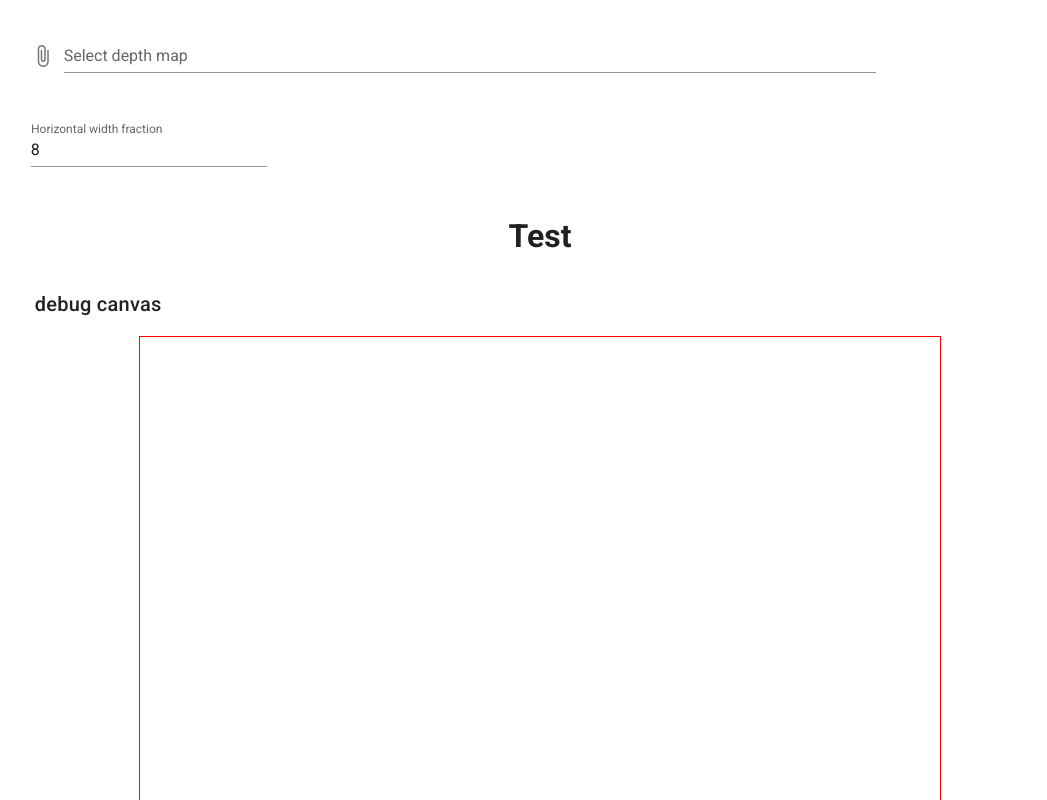
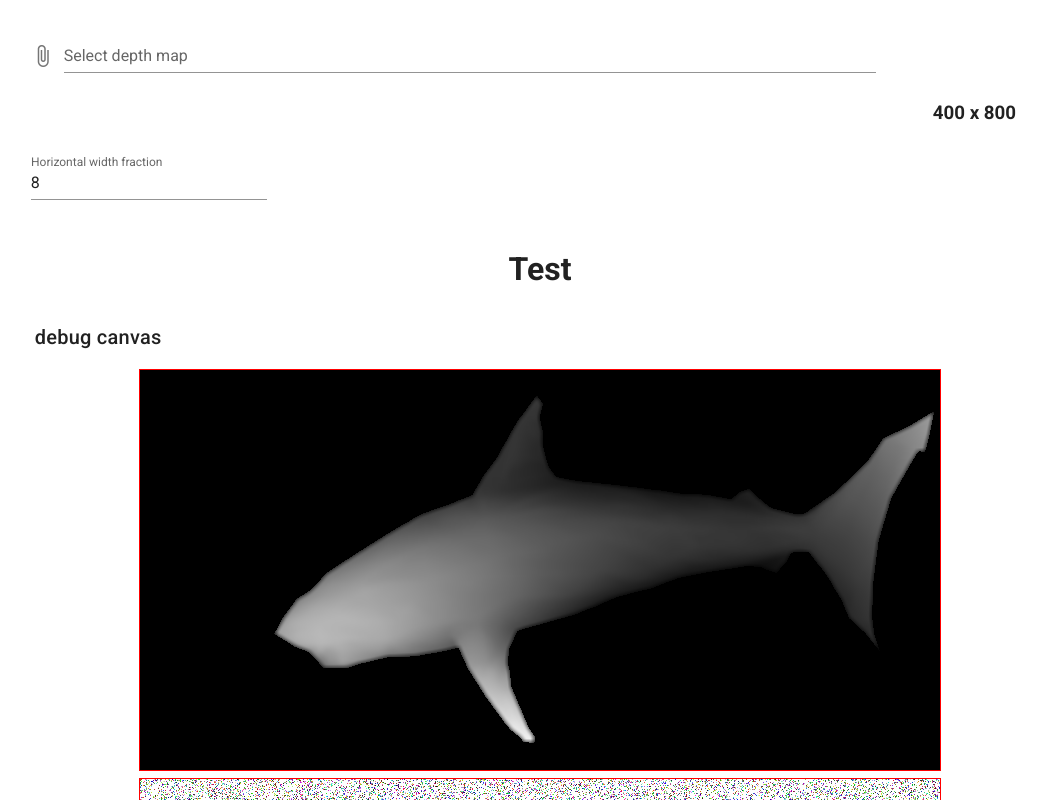
Before and after one commit to mexomagno/stereogramaxo-web, a Vue app: page / in a window 1280 px wide. Shown: the top 800 px of the page, without its empty margins (100-1147 px from the left). Built offline with nearby package versions, Linux system fonts and the light colour scheme.

Commit message:
Better canvas handling

```diff
--- a/src/components/ImagePreview.vue
+++ b/src/components/ImagePreview.vue
@@ -1,24 +1,29 @@
 <template>
-  <div v-if="imageObject !== null">
-    <v-img :src="imageObject.src"
+  <div v-if="image">
+    <v-img :src="image.src"
       @load="onImageLoad" />
-    <h3>{{imageObject.height}} x {{imageObject.width}}</h3>
-    <h2>({{imageObject.size | prettyBytes}})</h2>
+    <h3>{{image.height}} x {{image.width}}</h3>
+    <h2 v-if="image.size">({{image.size | prettyBytes}})</h2>
   </div>
 </template>
 <script>
 export default {
   props: {
-    imageObject: {
-      type: Object,
-      default: null
+    getter: {
+      type: String,
+      required: true
     }
   },
-  data() {
-    return {
+  computed: {
+    image() {
+      return this.$store.getters[this.getter]
+    }
+  },
+  methods: {
+    onImageLoad(){
 
     }
-  },
+  }
 }
 </script>
 <style lang="css"
--- a/src/components/SettingsForm/DepthMapSelector.vue
+++ b/src/components/SettingsForm/DepthMapSelector.vue
@@ -2,14 +2,15 @@
   <v-container class="fill-width">
     <v-row>
       <v-col cols="10">
-        <v-file-input :loading="loading" v-model="image"
+        <v-file-input ref="fileInput" :loading="loading" v-model="image"
           accept="image/*"
           label="Select depth map" />
+          <img :src="defaultDepthMap" alt="" style="display: none" @load="onDefaultLoaded">
       </v-col>
       <!-- img preview -->
       <v-col cols="2" class="text-center">
         <v-progress-circular v-if="loading" indeterminate size="100" width="10" color="primary" />
-        <image-preview :imageObject="$store.getters['image/depthmap']" />
+        <image-preview getter="image/depthMap" />
       </v-col>
     </v-row>
   </v-container>
@@ -32,23 +33,24 @@ export default {
   data() {
     return {
       image: null,
-      size: null,
-      loading: false
+      defaultDepthMap: require('@/assets/depthmaps/shark.png')
     }
   },
-  mounted() {
-    this.loadDefault()
+  computed: {
+    loading() {
+      return this.$store.state.image.loading
+    }
   },
   methods: {
-    loadDefault() {
-      this.imageSrc = require('@/assets/depthmaps/shark.png')
+    onDefaultLoaded(event) {
+      this.$store.dispatch('image/setDepthMap', event.srcElement)
     },
     processInput(){
       if (!this.image) {
         return
       }
       console.log("file name: ", this.image.name)
-      this.size = this.image.size
+      const fileSize = this.image.size
 
       var reader = new FileReader()
       let vm = this
@@ -57,6 +59,7 @@ export default {
         console.log("onload", e)
         var img = new Image()
         img.src = e.target.result
+        img.size = fileSize
         img.onload = () => {
           vm.$store.dispatch('image/setDepthMap', img)
           return true
@@ -66,15 +69,9 @@ export default {
     onImageLoad(event) {
       this.$emit('input', event)
     },
-    toGrayscale(img) {
-
-    },
-    createCanvas(){
-    }
   },
   watch: {
     image(newval) {
-      this.loading = true
       this.processInput()
     }
   }
--- a/src/components/Stereogram.vue
+++ b/src/components/Stereogram.vue
@@ -42,13 +42,11 @@ export default {
     }
   },
   mounted() {
-    this.$nextTick().then(() => {
-      this.context = this.$refs.canvas.getContext('2d')
-      this.debugCanvas = this.$refs.debugCanvas.getContext('2d')
-      // this.drawAnimatedNoise(10)
-      this.drawNoise()
-      this.drawDebug(this.depthMap)
-    })
+    // this.$nextTick().then(() => {
+    //   this.context = this.$refs.canvas.getContext('2d')
+    //   this.debugCanvas = this.$refs.debugCanvas.getContext('2d')
+    //   // this.drawAnimatedNoise(10)
+    // })
   },
   computed: {
     depthMap() {
@@ -64,14 +62,21 @@ export default {
   methods: {
     // Testing
     drawDebug(image) {
+      if (!image) return
       console.log("Draw debug image: ", image)
-      if (image) this.debugCanvas.drawImage(image)
+      this.$nextTick().then(() => {
+        const ctx = this.$refs.debugCanvas.getContext('2d')
+        ctx.drawImage(image, 0, 0)
+      })
     },
     drawNoise(amount = 100000) {
+      this.$nextTick().then(() => {
+        const ctx = this.$refs.canvas.getContext('2d')
+
         t0 = Date.now()
-      this.context.clearRect(0, 0, this.width, this.height)
+        ctx.clearRect(0, 0, this.width, this.height)
 
-      var id = this.context.getImageData(0, 0, this.width, this.height);
+        var id = ctx.getImageData(0, 0, this.width, this.height);
         var pixels = id.data;
 
         var t0 = new Date().getTime();
@@ -88,8 +93,9 @@ export default {
           pixels[off + 2] = b;
           pixels[off + 3] = 255;
         }
-      this.context.putImageData(id, 0, 0);
+        ctx.putImageData(id, 0, 0);
         this.dt = Date.now() - t0
+      })
     },
     drawAnimatedNoise(delay) {
       this.timeout = window.setTimeout(() => {
@@ -118,6 +124,21 @@ export default {
   },
   beforeUnmount() {
     this.stopAnimatedNoise()
+  },
+  watch: {
+    depthMap: {
+      immediate: true,
+      handler(newVal) {
+        if (newVal) {
+          let img = new Image()
+          img.src = newVal.src
+          img.onload = () => {
+            this.drawDebug(img)
+          }
+        }
+        this.drawNoise()
+      }
+    }
   }
 }
 </script>
--- a/src/store/image.module.js
+++ b/src/store/image.module.js
@@ -1,20 +1,29 @@
 const getDefaultState = () => ({
   depthMap: null,
   pattern: null,
+  loading: false,
 })
 
 const state = getDefaultState()
 
 const actions = {
   setDepthMap({ commit }, img) {
+    commit('setLoading', true)
     commit('setDepthMap', img)
+    commit('setLoading', false)
   }
 }
 const mutations = {
   setDepthMap(state, img) {
     state.depthMap = {
-      ...img
+      height: img.height,
+      width: img.width,
+      src: img.src,
+      size: img.size
     }
+  },
+  setLoading(state, loading) {
+    state.loading = loading
   }
 }
 const getters = {
```
Also changed, not shown: .eslintrc.js. Lines whose indentation alone changed are shown as unchanged.
